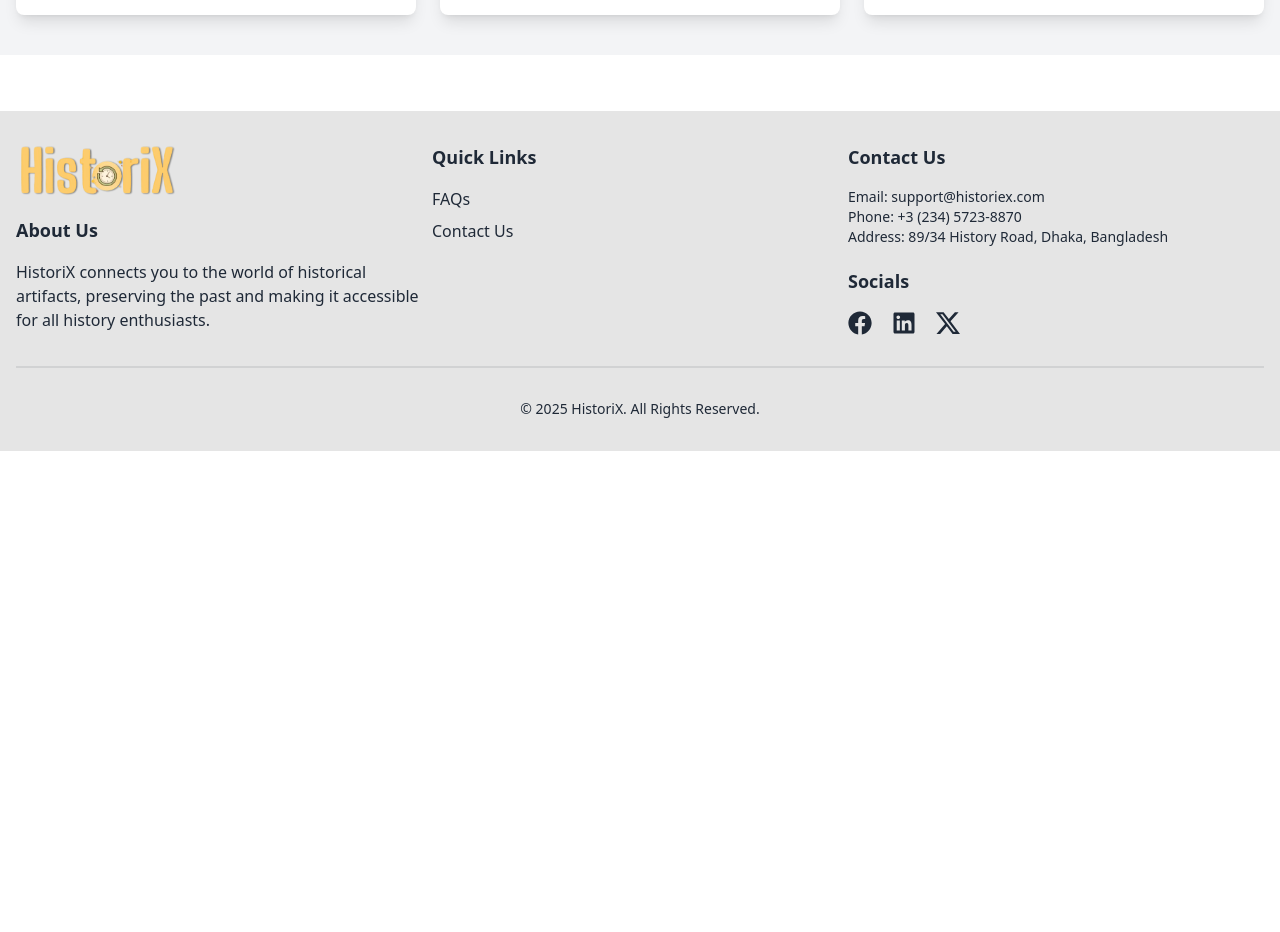
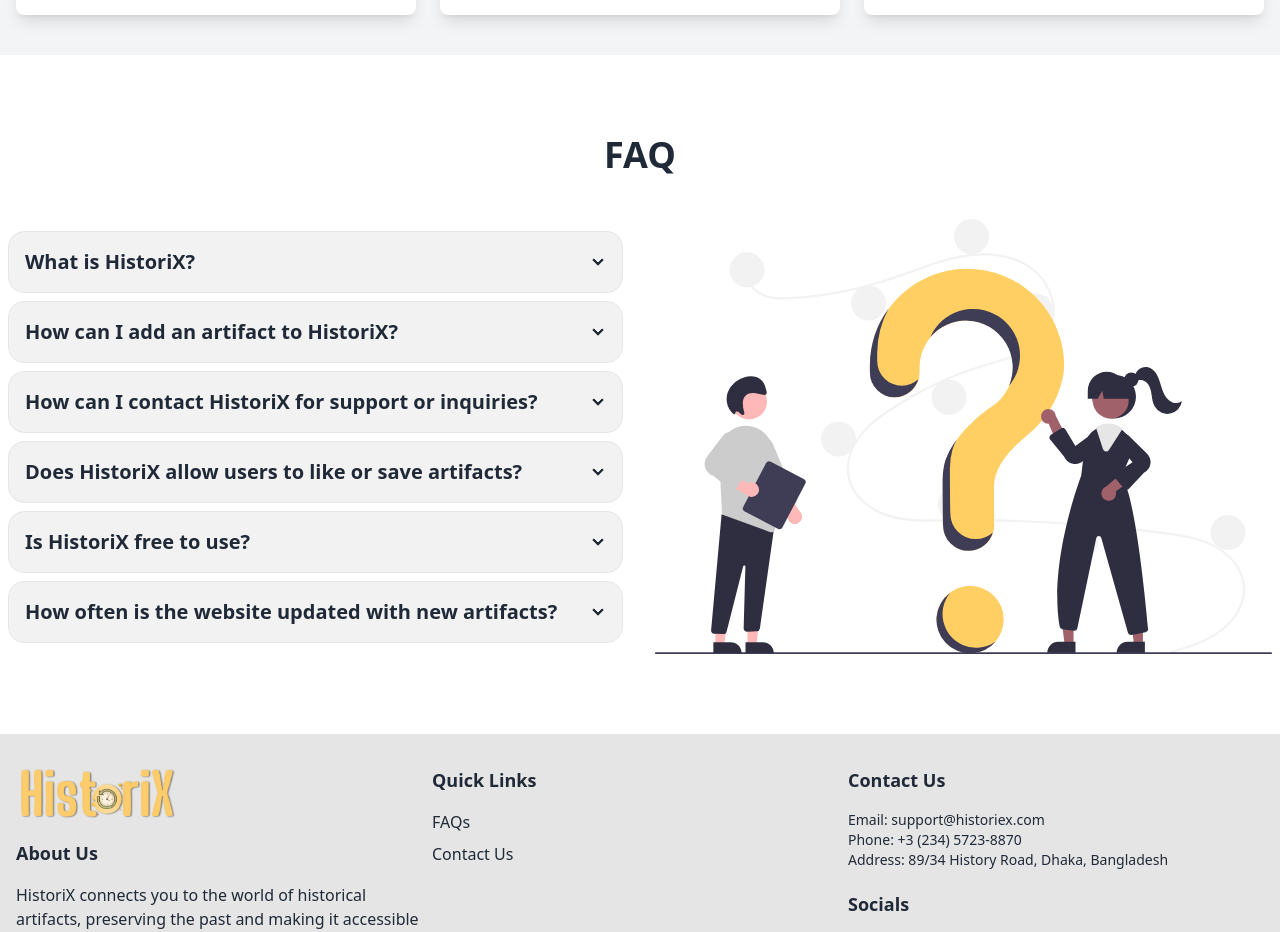
Before and after one commit to fahimKhanOnly/PH-A-11-client-side, a React (Vite) app: page / in a window 1280 px wide. Shown: the part 1820-2752 px from the top of the page. Before the commit the page ends 2271 px from the top, so only its background shows below. Built offline with nearby package versions, Linux system fonts and the light colour scheme; no server answers.

Commit message:
Completed the 'FAQ' section.

```diff
--- /dev/null
+++ b/src/components/FAQ/FAQ.jsx
@@ -0,0 +1,56 @@
+import faq from '../../assets/faq.svg';
+
+
+const FAQ = () => {
+  const faqs = [
+    {
+      question: "What is HistoriX?",
+      answer: "HistoriX is a platform dedicated to showcasing historical artifacts from around the world, preserving their stories, and making them accessible to history enthusiasts."
+    },
+    {
+      question: "How can I add an artifact to HistoriX?",
+      answer: "You can add an artifact by navigating to the 'Add Artifacts' section on the website. Fill out the required details, including the artifact's name, description, and location, and upload an image."
+    },
+    {
+      question: "How can I contact HistoriX for support or inquiries?",
+      answer: "You can reach out to us through the 'Contact Us' section on the website or email us directly at support@historix.com."
+    },
+    {
+      question: "Does HistoriX allow users to like or save artifacts?",
+      answer: "Yes, users can like artifacts to show their appreciation. A future feature to save artifacts to personal collections is also in the works."
+    },
+    {
+      question: "Is HistoriX free to use?",
+      answer: "Yes, HistoriX is completely free to use for browsing, learning, and contributing artifacts."
+    },
+    {
+      question: "How often is the website updated with new artifacts?",
+      answer: "HistoriX is updated regularly as new artifacts are discovered or added by contributors. Check the 'Latest Discoveries' section for updates."
+    }
+  ];
+
+  return (
+    <div className="container mx-auto px-2 my-20">
+      <h1 className="text-4xl font-bold text-center mb-11">FAQ</h1>
+      <div className='flex justify-between gap-8 items-center'>
+      <div className="xl:w-2/3 space-y-2">
+        {
+          faqs.map(faq => <div>
+            <div tabIndex={0} className="collapse collapse-arrow border-base-300 bg-base-200 border">
+              <div className="collapse-title text-xl font-bold">{faq.question}</div>
+              <div className="collapse-content">
+                <p className='font-medium'>{faq.answer}</p>
+              </div>
+            </div>
+          </div>)
+        }
+      </div>
+        <div>
+          <img className='hidden xl:block' src={faq} />
+        </div>
+      </div>
+    </div>
+  );
+};
+
+export default FAQ;
--- a/src/components/Home/Home.jsx
+++ b/src/components/Home/Home.jsx
@@ -3,6 +3,7 @@
 import Footer from "../Footer/Footer";
 import Featured from "../Featured/Featured";
 import Testimonial from "../Testimonial/Testimonial";
+import FAQ from "../FAQ/FAQ";
 
 const Home = () => {
   return (
@@ -13,6 +14,7 @@
       <Header></Header>
       <Featured></Featured>
       <Testimonial></Testimonial>
+      <FAQ></FAQ>
       <Footer/>
     </div>
   );
```
Also changed, not shown: src/assets/faq.svg (added).
